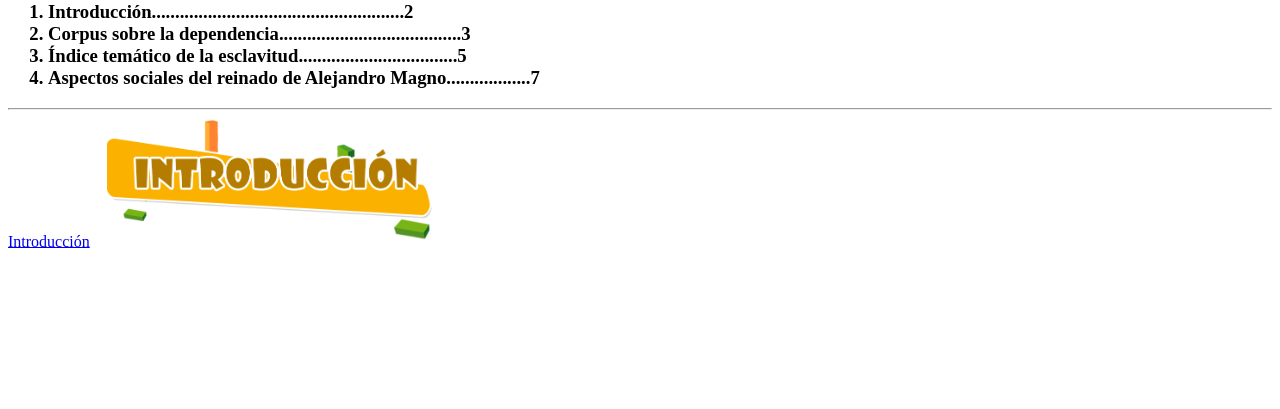
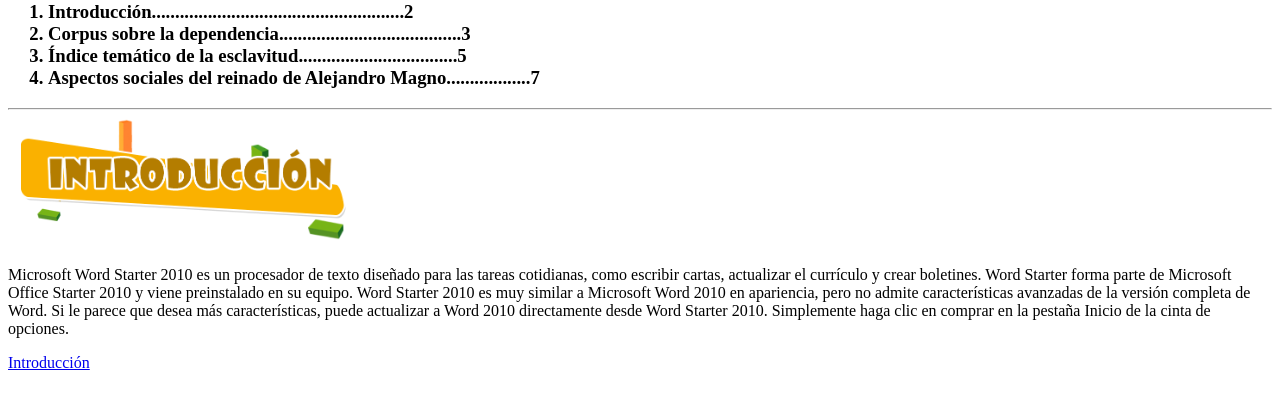
Before and after one commit to elena9207/aprendizaje-html, a plain HTML site: page índice libro.html in a window 1280 px wide. Shown: the part 79-488 px from the top of the page. Drawn offline with Linux system fonts and the light colour scheme.

Commit message:
Update índice libro.html

```diff
--- a/índice libro.html
+++ b/índice libro.html
@@ -20,9 +20,13 @@
         </h3>
         <hr>
 
+        <img src="introduccion.png">
+        <p>Microsoft Word Starter 2010 es un procesador de texto diseñado para las tareas cotidianas, como escribir cartas, actualizar el currículo y crear boletines. Word Starter forma parte de Microsoft Office Starter 2010 y viene preinstalado en su equipo.
+        Word Starter 2010 es muy similar a Microsoft Word 2010 en apariencia, pero no admite características avanzadas de la versión completa de Word. Si le parece que desea más características, puede actualizar a Word 2010 directamente desde Word Starter 2010. Simplemente haga clic en comprar en la pestaña Inicio de la cinta de opciones.</p>
+
         <a href="#introducción">Introducción</a>
 
-        <img src="introduccion.png">
+
 
 
     </body>
```
